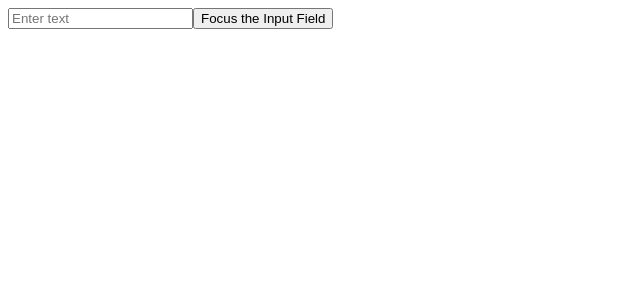
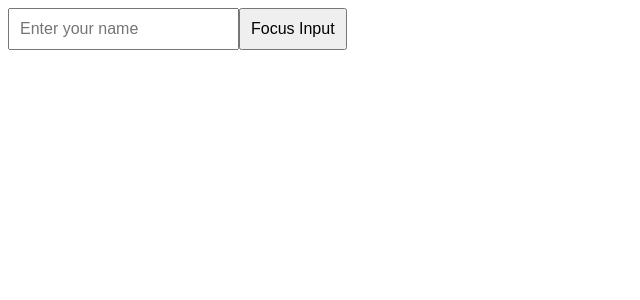
Before and after one commit to CSampebgo333/react-nextjs-projects, a React (Vite) app in the folder project-05-learning-Ref/: page / in a window 1280 px wide. Shown: the top 300 px of the page, without its empty margins (0-640 px from the left). Built offline with nearby package versions, Linux system fonts and the light colour scheme.

Commit message:
Accessing Another DOM node

```diff
--- a/project-05-learning-Ref/src/App.jsx
+++ b/project-05-learning-Ref/src/App.jsx
@@ -1,18 +1,10 @@
-import { useRef } from "react";
+import MyForm from "./components/MyForm";
 
 const App = () => {
 
-  const inputRef = useRef(null);
-
-  function handleClick () {
-    inputRef.current.focus();
-  }
-
   return (
     <div>
-      <input type="text" placeholder="Enter text" ref={inputRef}>
-      </input>
-      <button style={{cursor: "pointer"}} onClick={handleClick}>Focus the Input Field</button>
+      <MyForm />
     </div>
   );
 }
--- /dev/null
+++ b/project-05-learning-Ref/src/components/MyForm.jsx
@@ -0,0 +1,27 @@
+import { useRef } from "react";
+import MyInput from "./MyInput";
+
+const MyForm = () => {
+
+    const inputRef = useRef(null);
+
+    function handleFocus () {
+        inputRef.current.focus();
+    }
+
+    return (
+        <div>
+            <MyInput
+                type="text"
+                placeholder="Enter your name"
+                style={{padding: "10px", fontSize: "16px"}}
+                ref={inputRef}
+            />
+            <button style={{padding: "10px", fontSize: "16px", cursor: "pointer"}} onClick={handleFocus}>
+                Focus Input
+            </button>
+        </div>
+    );
+}
+
+export default MyForm;
--- /dev/null
+++ b/project-05-learning-Ref/src/components/MyInput.jsx
@@ -0,0 +1,8 @@
+const MyInput = (props, ref) => {
+    return (
+        <input {...props}>
+        </input>
+    );
+}
+
+export default MyInput;
```
